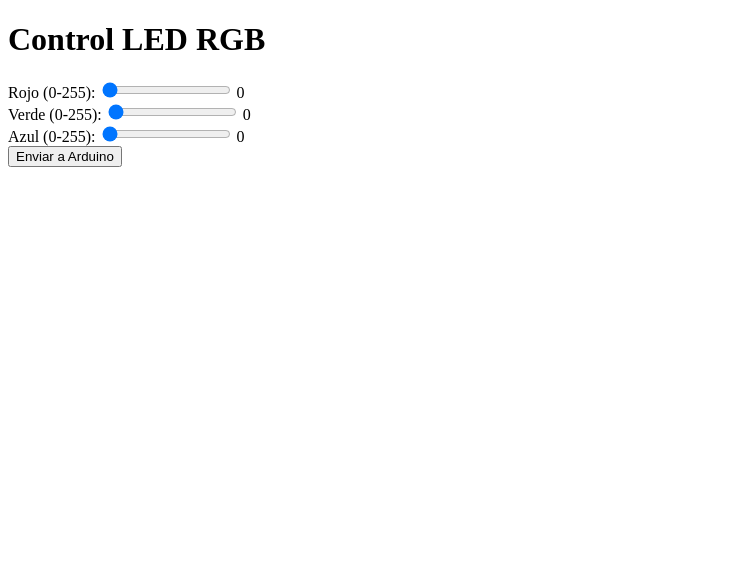
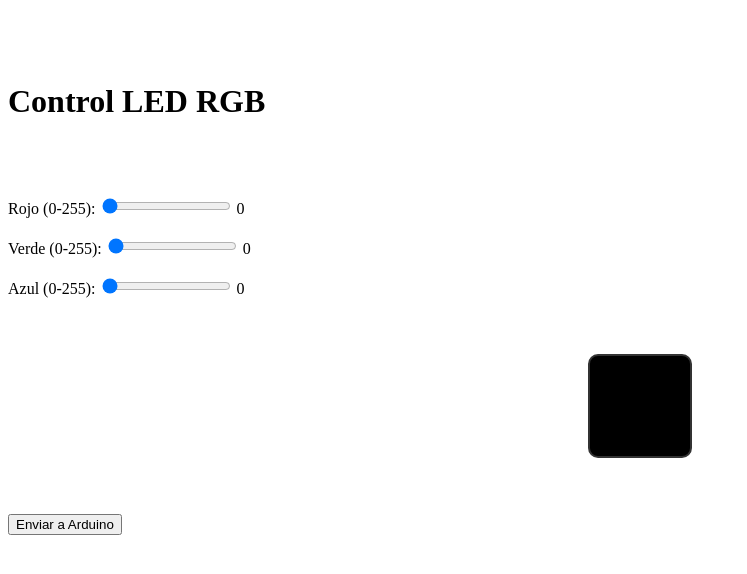
Before and after one commit to adardev/newRGB, a Django app: page / in a window 1280 px wide. Shown: the top 574 px of the page, without its empty margins (0-747 px from the left). Run offline with Django 5.2, Linux system fonts and the light colour scheme.

Commit message:
Estilizado

```diff
--- a/bluetoothcontrol/templates/bluetoothcontrol/index.html
+++ b/bluetoothcontrol/templates/bluetoothcontrol/index.html
@@ -1,42 +1,62 @@
+
 <!DOCTYPE html>
 <html>
 <head>
+    <link rel="stylesheet" href="stylergb.css">
     <title>Control RGB</title>
     <script src="https://code.jquery.com/jquery-3.6.0.min.js"></script>
 </head>
-<body>
-    <h1>Control LED RGB</h1>
+<body class="center">
+    <br><br><br><h1>Control LED RGB</h1>
 
     <div>
+        <br><br><br>
         <label>Rojo (0-255): </label>
         <input type="range" id="r" min="0" max="255" value="0">
         <span id="r-value">0</span>
     </div>
 
     <div>
+        <br>
         <label>Verde (0-255): </label>
         <input type="range" id="g" min="0" max="255" value="0">
         <span id="g-value">0</span>
     </div>
 
     <div>
+        <br>
         <label>Azul (0-255): </label>
         <input type="range" id="b" min="0" max="255" value="0">
         <span id="b-value">0</span>
     </div>
+    <br><br>
 
-    <button id="enviar">Enviar a Arduino</button>
+    <div id="color-preview" style="width: 100px; height: 100px; margin: 20px auto; border: 2px solid #333; border-radius: 10px;"></div>
+
+    <br><br><button class="button" id="enviar">Enviar a Arduino</button>
 
     <div id="respuesta" style="margin-top: 20px;"></div>
 
     <script>
+    function updateColor() {
+    const r = $('#r').val();
+    const g = $('#g').val();
+    const b = $('#b').val();
+    const rgb = `rgb(${r}, ${g}, ${b})`;
+    $('#color-preview').css('background-color', rgb);
+    }
+
     $(document).ready(function() {
-        // Actualizar valores mostrados
+        // actualizar valores mostrados
         $('input[type="range"]').on('input', function() {
             $('#' + this.id + '-value').text($(this).val());
+            updateColor();
         });
 
-        // Enviar al Arduino
+        // inicializar color
+        updateColor();
+
+        // enviar al arduino
         $('#enviar').click(function() {
             const r = $('#r').val();
             const g = $('#g').val();
```
